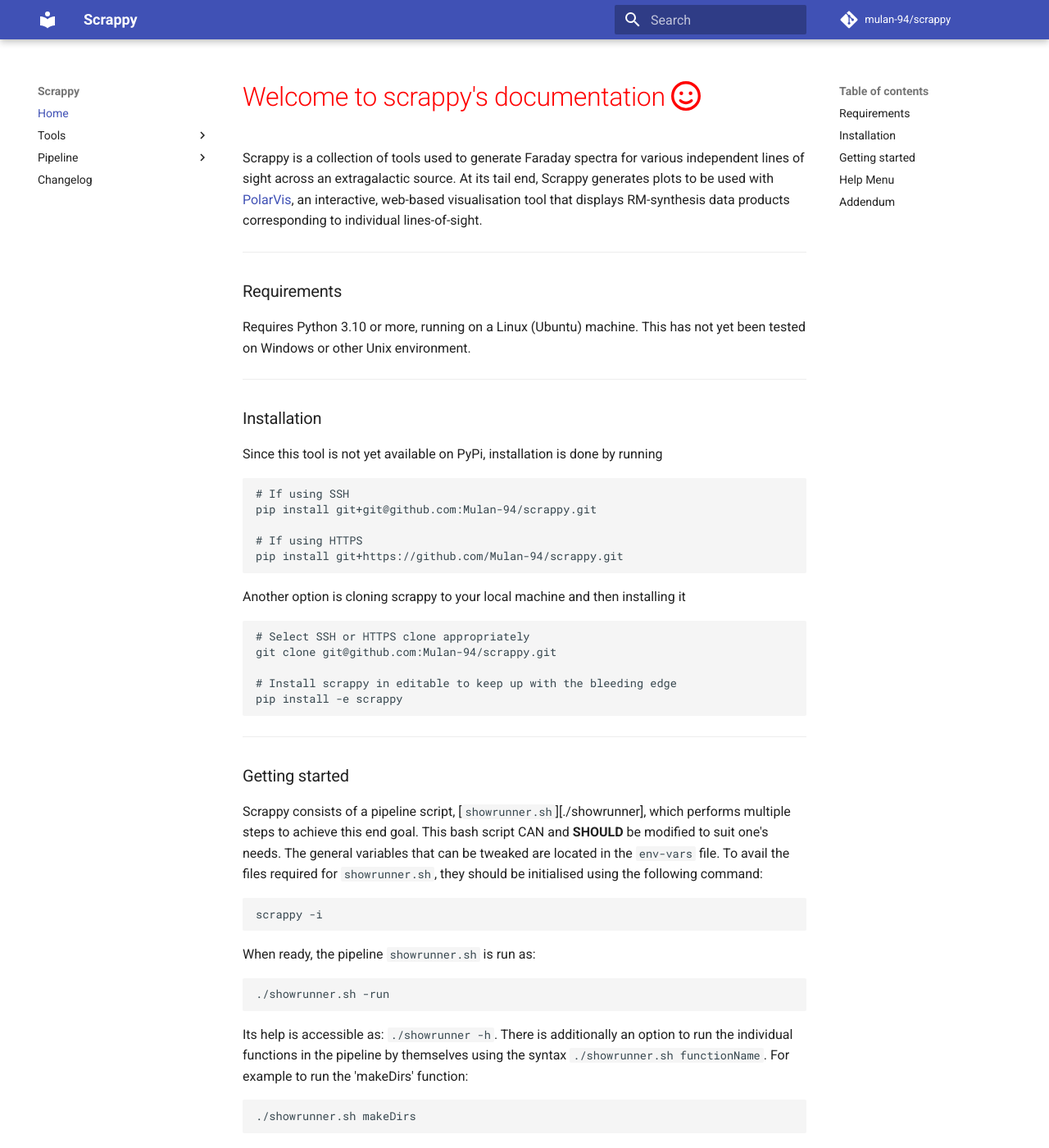
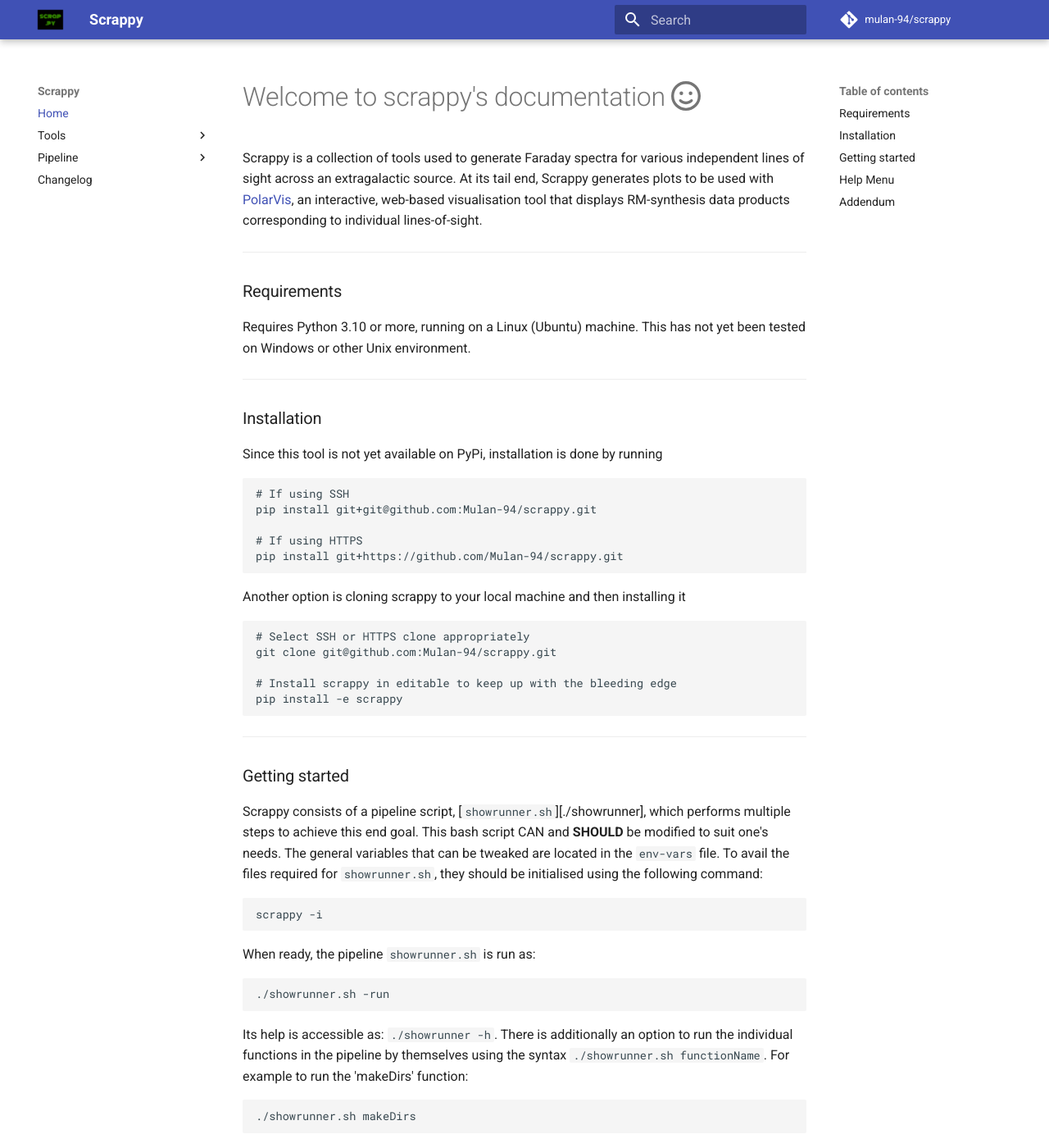
Before and after one commit to Mulan-94/scrappy, an MkDocs documentation site: the page built from docs/index.md, in a window 1280 px wide and 1400 px high. Shown: the whole window at 82% size. Built offline with MkDocs 1.6.1 and Material for MkDocs 9.7.7, drawn with Linux system fonts in a browser that asks for light colours; comment, search, counter and statistics services are not loaded.

Commit message:
Add logo and favicon to docs

```diff
--- a/docs/styles.css
+++ /dev/null
@@ -1,3 +0,0 @@
-h1{
-    color: red !important;
-}
--- a/mkdocs.yml
+++ b/mkdocs.yml
@@ -11,6 +11,8 @@
   name: "material"
   # name: "dracula"
   navigation_depth: 3
+  logo: assets/logo.png
+  favicon: assets/logo.png
 
 nav:
   - Home: index.md
@@ -64,10 +66,10 @@
 
 
 extra_javascript:
-  - javascripts/katex.js
+  - javascript/katex.js
   - https://cdnjs.cloudflare.com/ajax/libs/KaTeX/0.16.7/katex.min.js
   - https://cdnjs.cloudflare.com/ajax/libs/KaTeX/0.16.7/contrib/auto-render.min.js
 
 extra_css:
   - https://cdnjs.cloudflare.com/ajax/libs/KaTeX/0.16.7/katex.min.css
-  - styles.css
+  - css/styles.css
```
Also changed, not shown: README.rst, docs/assets/logo.png (added), docs/assets/logo.svg (added), docs/javascript/katex.js (renamed from docs/javascripts/katex.js).
